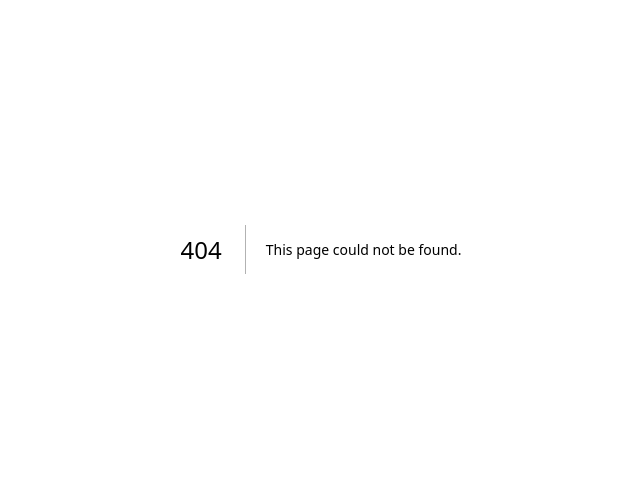
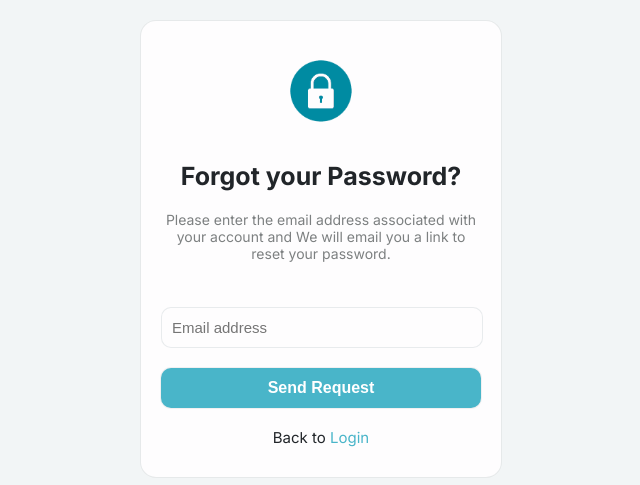
Before and after one commit to ashaytiwari/Authenticator-App, a Next.js app: page /forgotPassword in a window 1280 px wide. Before the commit this address had no page. Shown: the part 151-636 px from the top of the page, without its empty margins (319-959 px from the left). Built offline with nearby package versions, Linux system fonts and the light colour scheme.

Commit message:
ui: designed forgot password page and linked with login page

```diff
--- /dev/null
+++ b/src/app/forgotPassword/page.module.scss
@@ -0,0 +1,53 @@
+#forgotPasswordMain {
+  background-color: var(--application-secondary-background-color);
+  display: flex;
+  align-items: center;
+  justify-content: center;
+  min-height: 100vh;
+
+  #forgotPasswordCard {
+    padding: 30px 20px;
+    background-color: var(--application-white-color);
+    width: 25%;
+    border-radius: 15px;
+    box-shadow: var(--application-box-shadow);
+
+    .lockAuthImageWrapper {
+      display: flex;
+      align-items: center;
+      justify-content: center;
+      margin-bottom: 30px;
+    }
+
+    .forgotPasswordForm {
+      display: grid;
+      grid-template-rows: auto;
+      row-gap: 20px;
+
+      .formHeading {
+        margin: 0;
+        font-size: 25px;
+        text-align: center;
+        color: var(--application-text-color);
+      }
+
+      .formText {
+        margin: 0 0 25px 0;
+        text-align: center;
+        color: var(--application-tertiary-color);
+        font-size: 14px;
+      }
+
+      .backToLoginControl {
+        text-align: center;
+        text-decoration: none;
+        font-size: 15px;
+        color: var(--application-text-color);
+
+        span {
+          color: var(--application-primary-color);
+        }
+      }
+    }
+  }
+}
--- /dev/null
+++ b/src/app/forgotPassword/page.tsx
@@ -0,0 +1,85 @@
+'use client';
+
+import React from 'react';
+import Link from 'next/link';
+import Image from 'next/image';
+
+import { useFormik } from 'formik';
+
+import lockAuthImage from '@/assets/images/lock-auth-image.png';
+
+import styles from './page.module.scss';
+
+function ForgotPassword() {
+
+  const formik = useFormik({
+    initialValues: {
+      email: ''
+    },
+    validate: () => { },
+    onSubmit: () => { }
+  });
+  const formikValues = formik.values;
+
+  function renderLockAuthImage() {
+
+    const lockAuthImageStyle = {
+      width: '25%',
+      height: 'auto'
+    };
+
+    const lockAuthImageAttributes = {
+      src: lockAuthImage,
+      alt: 'lock-auth-image',
+      style: lockAuthImageStyle
+    };
+
+    return (
+      <div className={styles.lockAuthImageWrapper}>
+        <Image {...lockAuthImageAttributes} />
+      </div>
+    );
+  }
+
+  function renderForgotPasswordForm() {
+
+    const emailControlAttributes = {
+      type: 'email',
+      name: 'email',
+      placeholder: 'Email address',
+      value: formikValues.email,
+      onChange: formik.handleChange
+    };
+
+    const sendRequestControlAttributes = {
+      className: 'application-themed-button',
+      onClick() { }
+    };
+
+    const backToLoginControlAttributes = {
+      href: '/login',
+      className: styles.backToLoginControl
+    };
+
+    return (
+      <div className={styles.forgotPasswordForm}>
+        <h3 className={styles.formHeading}>Forgot your Password?</h3>
+        <p className={styles.formText}>Please enter the email address associated with your account and We will email you a link to reset your password.</p>
+        <input {...emailControlAttributes} />
+        <button {...sendRequestControlAttributes}>Send Request</button>
+        <Link {...backToLoginControlAttributes}>Back to <span>Login</span></Link>
+      </div>
+    );
+  }
+
+  return (
+    <div id={styles.forgotPasswordMain}>
+      <div id={styles.forgotPasswordCard}>
+        {renderLockAuthImage()}
+        {renderForgotPasswordForm()}
+      </div>
+    </div>
+  );
+}
+
+export default ForgotPassword;
--- a/src/app/login/page.tsx
+++ b/src/app/login/page.tsx
@@ -69,7 +69,7 @@ function LoginPage() {
     };
 
     const forgotPasswordControlAttributes = {
-      href: '/',
+      href: '/forgotPassword',
       className: styles.forgotPasswordLink
     };
 
--- a/src/styles/forms.scss
+++ b/src/styles/forms.scss
@@ -1,7 +1,7 @@
 input,
 select,
 textarea {
-  border: 1px solid var(--application-tertiary-color);
+  border: 1px solid var(--application-border-color);
   border-radius: var(--application-border-radius);
   padding: 10px;
   background-color: inherit;
--- a/src/styles/variables.scss
+++ b/src/styles/variables.scss
@@ -2,6 +2,7 @@
   --application-primary-color: #49b5c9;
   --application-secondary-color: #d0e9ee;
   --application-tertiary-color: #7d8081;
+  --application-border-color: #919eab33;
   --application-primary-background-color: #dce8ea;
   --application-secondary-background-color: #f2f5f6;
   --application-white-color: #fefdfe;
```
Also changed, not shown: src/assets/images/lock-auth-image.png (added).
